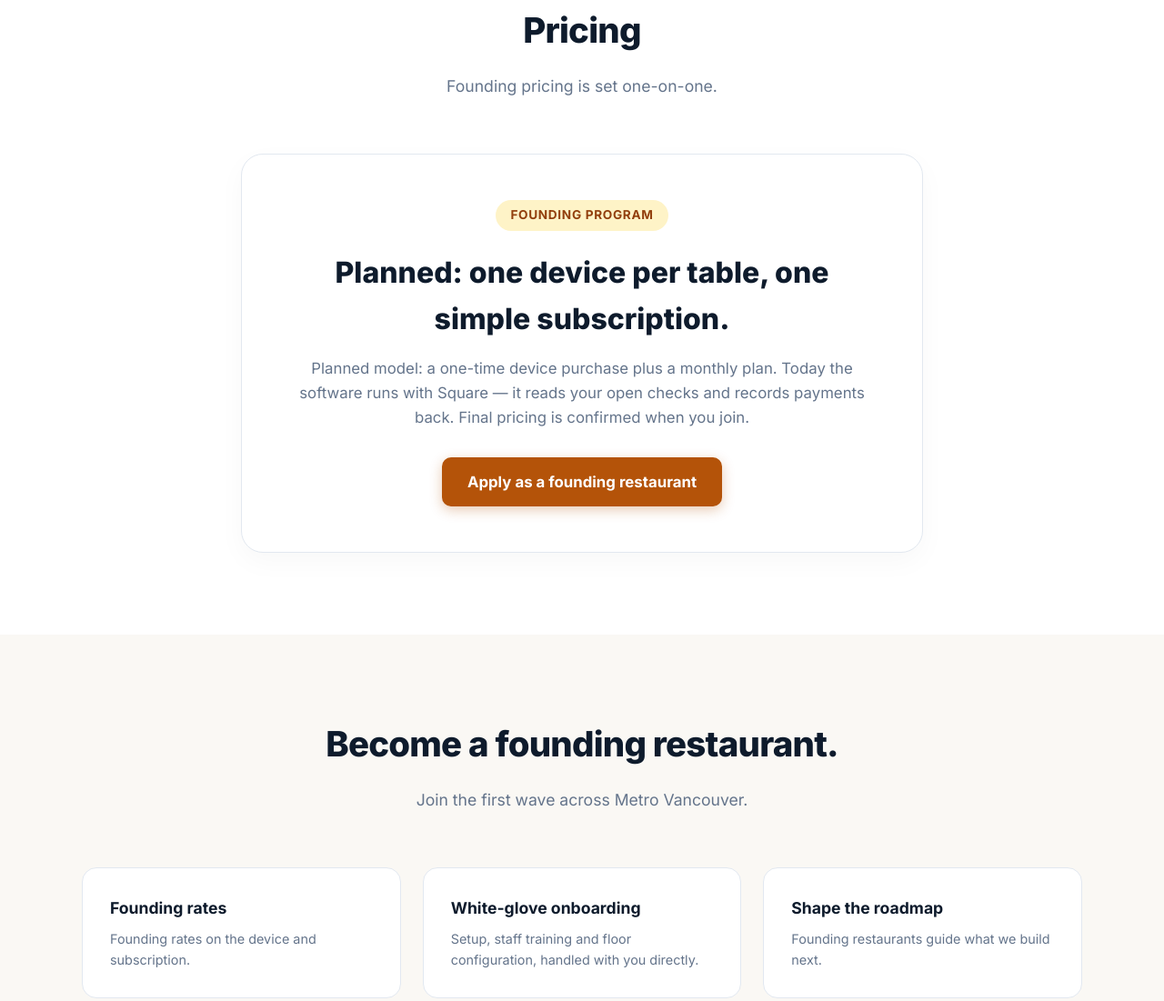
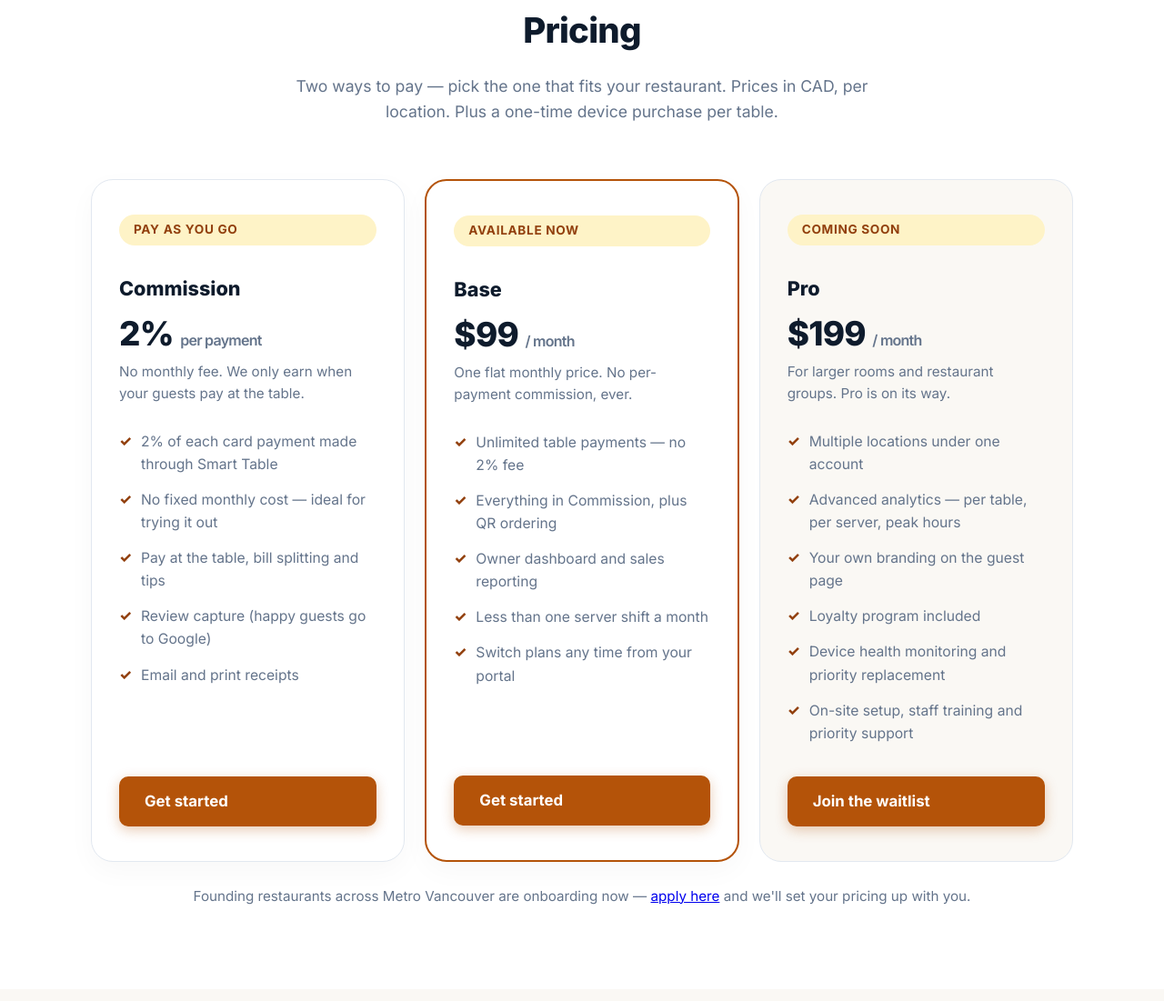
Before and after one commit to erfanhkm/Smart-Table, a website: page site/index.html in a window 1280 px wide. Shown: the part 5383-6484 px from the top of the page at 91% size. Drawn offline with Linux system fonts and the light colour scheme.

Commit message:
Pricing: Base subscription is $99/mo; site publishes real pricing + Pro coming soon
Erfan's pricing decision (2026-10-21):
- Base subscription default 4900 -> 9900 cents (migration 012 sets the
  DB default; ensureBillingAccount now also passes the price explicitly
  so new accounts do not depend on the column default alone). Existing
  accounts keep their row price — it stays per-account adjustable.
- Marketing site pricing section is real now: three cards — Commission
  (2% per payment, no monthly fee), Base $99/mo (available now,
  highlighted), Pro $199/mo with a Coming soon badge (multi-location,
  advanced analytics, branding, loyalty, device SLA, priority support).
  FAQ answer (visible + JSON-LD) updated to the same prices; sitemap
  lastmod bumped. Prices are CAD per location.
Tests: 23/23 (default-price assertions updated to 9900).

```diff
--- a/site/index.html
+++ b/site/index.html
@@ -72,7 +72,7 @@
             { "@type": "Question", "name": "Does it replace our POS?", "acceptedAnswer": { "@type": "Answer", "text": "No — today it works with Square. It reads your open checks and records payments back." } },
             { "@type": "Question", "name": "Do guests need an app?", "acceptedAnswer": { "@type": "Answer", "text": "No — everything happens in the phone browser." } },
             { "@type": "Question", "name": "What about cash?", "acceptedAnswer": { "@type": "Answer", "text": "Staff record cash payments from the dashboard." } },
-            { "@type": "Question", "name": "What does it cost?", "acceptedAnswer": { "@type": "Answer", "text": "A device purchase plus a subscription. Founding pricing is set one-on-one — talk to us." } },
+            { "@type": "Question", "name": "What does it cost?", "acceptedAnswer": { "@type": "Answer", "text": "Two options: 2% per card payment with no monthly fee, or a flat $99/month per location with no per-payment fee. A one-time device purchase applies per table. A Pro plan at $199/month is coming soon." } },
             { "@type": "Question", "name": "When is it available?", "acceptedAnswer": { "@type": "Answer", "text": "We're onboarding founding restaurants across Metro Vancouver now. The software works with Square today; the tabletop device is planned next, and founding restaurants get first units." } }
           ]
         }
@@ -218,6 +218,19 @@
         .pricing-box { background: white; border: 1px solid var(--border); border-radius: 24px; padding: 50px; text-align: center; max-width: 750px; margin: 0 auto; box-shadow: 0 10px 30px rgba(0,0,0,0.03); }
         .pricing-box h3 { font-size: 2rem; color: var(--navy); font-weight: 800; margin-bottom: 16px; }
         .pricing-box p { color: var(--text-muted); font-size: 1.05rem; margin-bottom: 30px; }
+        .pricing-grid { display: grid; grid-template-columns: repeat(3, 1fr); gap: 22px; max-width: 1080px; margin: 0 auto; align-items: stretch; }
+        @media(max-width: 900px) { .pricing-grid { grid-template-columns: 1fr; max-width: 520px; } }
+        .plan-card { background: white; border: 1px solid var(--border); border-radius: 24px; padding: 38px 30px; display: flex; flex-direction: column; box-shadow: 0 10px 30px rgba(0,0,0,0.03); }
+        .plan-card.featured { border: 2px solid var(--gold); }
+        .plan-card.soon { background: var(--paper); box-shadow: none; }
+        .plan-card h3 { font-size: 1.35rem; color: var(--navy); font-weight: 800; margin: 10px 0 4px; }
+        .plan-price { font-size: 2.3rem; font-weight: 800; color: var(--navy); letter-spacing: -0.02em; }
+        .plan-price span { font-size: 1rem; font-weight: 600; color: var(--text-muted); }
+        .plan-sub { color: var(--text-muted); font-size: 0.95rem; margin-bottom: 20px; }
+        .plan-card ul { list-style: none; margin: 0 0 28px; padding: 0; flex: 1; }
+        .plan-card li { padding: 7px 0 7px 24px; position: relative; color: var(--text-muted); font-size: 0.98rem; }
+        .plan-card li::before { content: "✓"; position: absolute; left: 0; color: var(--gold-hover); font-weight: 800; }
+        .plan-note { text-align: center; color: var(--text-muted); margin-top: 26px; font-size: 0.95rem; }
 
         /* ROI calculator */
         .roi-box { background: white; border: 1px solid var(--border); border-radius: 24px; padding: 50px; max-width: 900px; margin: 0 auto; box-shadow: 0 10px 30px rgba(0,0,0,0.03); }
@@ -594,14 +607,54 @@
         <div class="container">
             <div class="section-header">
                 <h2>Pricing</h2>
-                <p>Founding pricing is set one-on-one.</p>
+                <p>Two ways to pay — pick the one that fits your restaurant. Prices in CAD, per location. Plus a one-time device purchase per table.</p>
             </div>
-            <div class="pricing-box">
-                <div class="pricing-badge">Founding program</div>
-                <h3>Planned: one device per table, one simple subscription.</h3>
-                <p>Planned model: a one-time device purchase plus a monthly plan. Today the software runs with Square — it reads your open checks and records payments back. Final pricing is confirmed when you join.</p>
-                <a href="#partner" class="btn-primary">Apply as a founding restaurant</a>
+            <div class="pricing-grid">
+                <div class="plan-card">
+                    <div class="pricing-badge">Pay as you go</div>
+                    <h3>Commission</h3>
+                    <div class="plan-price">2% <span>per payment</span></div>
+                    <p class="plan-sub">No monthly fee. We only earn when your guests pay at the table.</p>
+                    <ul>
+                        <li>2% of each card payment made through Smart Table</li>
+                        <li>No fixed monthly cost — ideal for trying it out</li>
+                        <li>Pay at the table, bill splitting and tips</li>
+                        <li>Review capture (happy guests go to Google)</li>
+                        <li>Email and print receipts</li>
+                    </ul>
+                    <a href="#partner" class="btn-primary">Get started</a>
+                </div>
+                <div class="plan-card featured">
+                    <div class="pricing-badge">Available now</div>
+                    <h3>Base</h3>
+                    <div class="plan-price">$99 <span>/ month</span></div>
+                    <p class="plan-sub">One flat monthly price. No per-payment commission, ever.</p>
+                    <ul>
+                        <li>Unlimited table payments — no 2% fee</li>
+                        <li>Everything in Commission, plus QR ordering</li>
+                        <li>Owner dashboard and sales reporting</li>
+                        <li>Less than one server shift a month</li>
+                        <li>Switch plans any time from your portal</li>
+                    </ul>
+                    <a href="#partner" class="btn-primary">Get started</a>
+                </div>
+                <div class="plan-card soon">
+                    <div class="pricing-badge">Coming soon</div>
+                    <h3>Pro</h3>
+                    <div class="plan-price">$199 <span>/ month</span></div>
+                    <p class="plan-sub">For larger rooms and restaurant groups. Pro is on its way.</p>
+                    <ul>
+                        <li>Multiple locations under one account</li>
+                        <li>Advanced analytics — per table, per server, peak hours</li>
+                        <li>Your own branding on the guest page</li>
+                        <li>Loyalty program included</li>
+                        <li>Device health monitoring and priority replacement</li>
+                        <li>On-site setup, staff training and priority support</li>
+                    </ul>
+                    <a href="#partner" class="btn-primary">Join the waitlist</a>
+                </div>
             </div>
+            <p class="plan-note">Founding restaurants across Metro Vancouver are onboarding now — <a href="#partner">apply here</a> and we'll set your pricing up with you.</p>
         </div>
     </section>
 
@@ -711,7 +764,7 @@
                 </div>
                 <div class="faq-item">
                     <h3>What does it cost?</h3>
-                    <p>A device purchase plus a subscription. Founding pricing is set one-on-one — talk to us.</p>
+                    <p>Two options: 2% per card payment with no monthly fee, or a flat $99/month per location with no per-payment fee. A one-time device purchase applies per table. A Pro plan at $199/month is coming soon.</p>
                 </div>
                 <div class="faq-item">
                     <h3>When is it available?</h3>
--- a/site/sitemap.xml
+++ b/site/sitemap.xml
@@ -2,7 +2,7 @@
 <urlset xmlns="http://www.sitemaps.org/schemas/sitemap/0.9">
   <url>
     <loc>https://smarttablepay.com/</loc>
-    <lastmod>2026-10-20</lastmod>
+    <lastmod>2026-10-21</lastmod>
     <changefreq>weekly</changefreq>
     <priority>1.0</priority>
   </url>
--- a/src/services/billing.ts
+++ b/src/services/billing.ts
@@ -57,7 +57,7 @@ export interface BillingAccount {
 }
 
 export const DEFAULT_COMMISSION_BPS = 200; // 2.00%
-export const DEFAULT_SUBSCRIPTION_PRICE_CENTS = 4900; // $49.00 — placeholder price, change per account
+export const DEFAULT_SUBSCRIPTION_PRICE_CENTS = 9900; // $99.00/mo — Base plan price (Erfan, 2026-10-21); per-account adjustable
 
 /** 2% of the charged amount (amount + tip), rounded to the nearest cent; never negative, never the whole charge. */
 export function feeFor(chargeCents: number, bps: number): number {
@@ -68,8 +68,8 @@ export function feeFor(chargeCents: number, bps: number): number {
 
 export async function ensureBillingAccount(locationId: string): Promise<BillingAccount> {
   await query(
-    `INSERT INTO billing_accounts(location_id) VALUES ($1) ON CONFLICT (location_id) DO NOTHING`,
-    [locationId],
+    `INSERT INTO billing_accounts(location_id, subscription_price_cents) VALUES ($1, $2) ON CONFLICT (location_id) DO NOTHING`,
+    [locationId, DEFAULT_SUBSCRIPTION_PRICE_CENTS],
   );
   const r = await query<BillingAccount>(`SELECT * FROM billing_accounts WHERE location_id = $1`, [locationId]);
   return r.rows[0];
```
Also changed, not shown: tests/billing.test.ts (+4 -4 lines), 1 other file.
